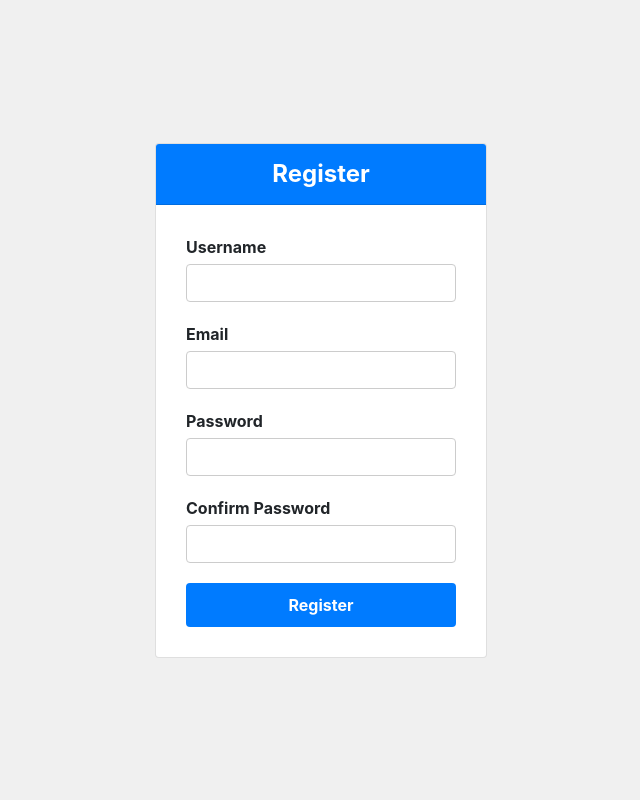
After one commit to LeonardoMdSACode/django_chatgpt, a Django app: page /register in a window 1280 px wide. The commit adds this page. Shown: the whole page, without its empty margins (319-959 px from the left). Run offline with Django 4.2, Linux system fonts and the light colour scheme; parts of the project's set-up code (start-up, migrations or seed data) failed here and were passed over; some libraries are stand-ins or nearby versions.

Commit message:
commitngine f

```diff
--- a/django_chatbot/chatbot/urls.py
+++ b/django_chatbot/chatbot/urls.py
@@ -2,5 +2,8 @@ from django.urls import path
 from . import views
 
 urlpatterns = [
-    path('', views.chatbot, name='chatbot')
+    path('', views.chatbot, name='chatbot'),
+    path('login', views.login, name='login'),
+    path('register', views.register, name='register'),
+    path('logout', views.logout, name='logout'),
 ]
--- a/django_chatbot/chatbot/views.py
+++ b/django_chatbot/chatbot/views.py
@@ -1,5 +1,78 @@
-from django.shortcuts import render
+from django.shortcuts import render, redirect
+from django.http import JsonResponse
+import openai
+
+from django.contrib import auth
+from django.contrib.auth.models import User
+from .models import Chat
+
+from django.utils import timezone
+
+
+openai_api_key = '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'
+openai.api_key = openai_api_key
+
+def ask_openai(message):
+    response = openai.ChatCompletion.create(
+        model = "gpt-4",
+        messages=[
+            {"role": "system", "content": "You are an helpful assistant."},
+            {"role": "user", "content": message},
+        ]
+    )
+
+    answer = response.choices[0].message.content.strip()
+    return answer
 
 # Create your views here.
 def chatbot(request):
-    return render (request, 'chatbot.html')
+    chats = Chat.objects.filter(user=request.user)
+
+    if request.method == 'POST':
+        message = request.POST.get('message')
+        response = ask_openai(message)
+
+        chat = Chat(user=request.user, message=message, response=response, created_at=timezone.now())
+        chat.save()
+        return JsonResponse({'message': message, 'response': response})
+    return render(request, 'chatbot.html', {'chats': chats})
+
+
+def login(request):
+    if request.method == 'POST':
+        username = request.POST['username']
+        password = request.POST['password']
+        user = auth.authenticate(request, username=username, password=password)
+        if user is not None:
+            auth.login(request, user)
+            return redirect('chatbot')
+        else:
+            error_message = 'Invalid username or password'
+            return render(request, 'login.html', {'error_message': error_message})
+    else:
+        return render(request, 'login.html')
+
+def register(request):
+    if request.method == 'POST':
+        username = request.POST['username']
+        email = request.POST['email']
+        password1 = request.POST['password1']
+        password2 = request.POST['password2']
+
+        if password1 == password2:
+            try:
+                user = User.objects.create_user(username, email, password1)
+                user.save()
+                auth.login(request, user)
+                return redirect('chatbot')
+            except:
+                error_message = 'Error creating account'
+                return render(request, 'register.html', {'error_message': error_message})
+        else:
+            error_message = 'Password dont match'
+            return render(request, 'register.html', {'error_message': error_message})
+    return render(request, 'register.html')
+
+def logout(request):
+    auth.logout(request)
+    return redirect('login')
--- /dev/null
+++ b/django_chatbot/templates/register.html
@@ -0,0 +1,102 @@
+{% extends 'base.html' %}
+
+{% block title %}Register{% endblock %}
+
+{% block styles %}
+<style>
+  body {
+    background-color: #f0f0f0;
+  }
+  .register-container {
+    display: flex;
+    justify-content: center;
+    align-items: center;
+    height: 100vh;
+  }
+  .card {
+    max-width: 400px;
+  }
+  .card-header {
+    background-color: #007bff;
+    color: white;
+    font-size: 24px;
+    font-weight: bold;
+    text-align: center;
+  }
+  .card-body {
+    padding: 30px;
+  }
+  .form-group {
+    margin-bottom: 20px;
+  }
+  label {
+    font-weight: bold;
+    display: block;
+    margin-bottom: 5px;
+  }
+  input[type=text], input[type=password] {
+    border-radius: 4px;
+    border: 1px solid #ccc;
+    padding: 10px;
+    font-size: 16px;
+    width: 100%;
+    box-sizing: border-box;
+    margin-bottom: 10px;
+  }
+  button[type=submit] {
+    background-color: #007bff;
+    color: white;
+    font-size: 16px;
+    font-weight: bold;
+    padding: 10px 20px;
+    border: none;
+    border-radius: 4px;
+    cursor: pointer;
+    width: 100%;
+  }
+  button[type=submit]:hover {
+    background-color: #0062cc;
+  }
+  .alert-danger {
+    background-color: #f8d7da;
+    color: #721c24;
+    padding: 10px;
+    margin-bottom: 20px;
+    border: 1px solid #f5c6cb;
+    border-radius: 4px;
+  }
+</style>
+{% endblock %}
+
+{% block content %}
+<div class="register-container">
+  <div class="card">
+    <div class="card-header">Register</div>
+    <div class="card-body">
+      {% if error_message %}
+        <div class="alert alert-danger" role="alert">{{ error_message }}</div>
+      {% endif %}
+      <form method="post">
+        {% csrf_token %}
+        <div class="form-group">
+          <label for="username">Username</label>
+          <input type="text" class="form-control" id="username" name="username" required>
+        </div>
+        <div class="form-group">
+          <label for="email">Email</label>
+          <input type="text" class="form-control" id="email" name="email" required>
+        </div>
+        <div class="form-group">
+          <label for="password1">Password</label>
+          <input type="password" class="form-control" id="password1" name="password1" required>
+        </div>
+        <div class="form-group">
+          <label for="password2">Confirm Password</label>
+          <input type="password" class="form-control" id="password2" name="password2" required>
+        </div>
+        <button type="submit">Register</button>
+      </form>
+    </div>
+  </div>
+</div>
+{% endblock %}
```
Also changed, not shown: django_chatbot/templates/chatbot.html (+49 -13 lines), django_chatbot/templates/login.html (added, +94 -0 lines), django_chatbot/db.sqlite3, 1 other file.
